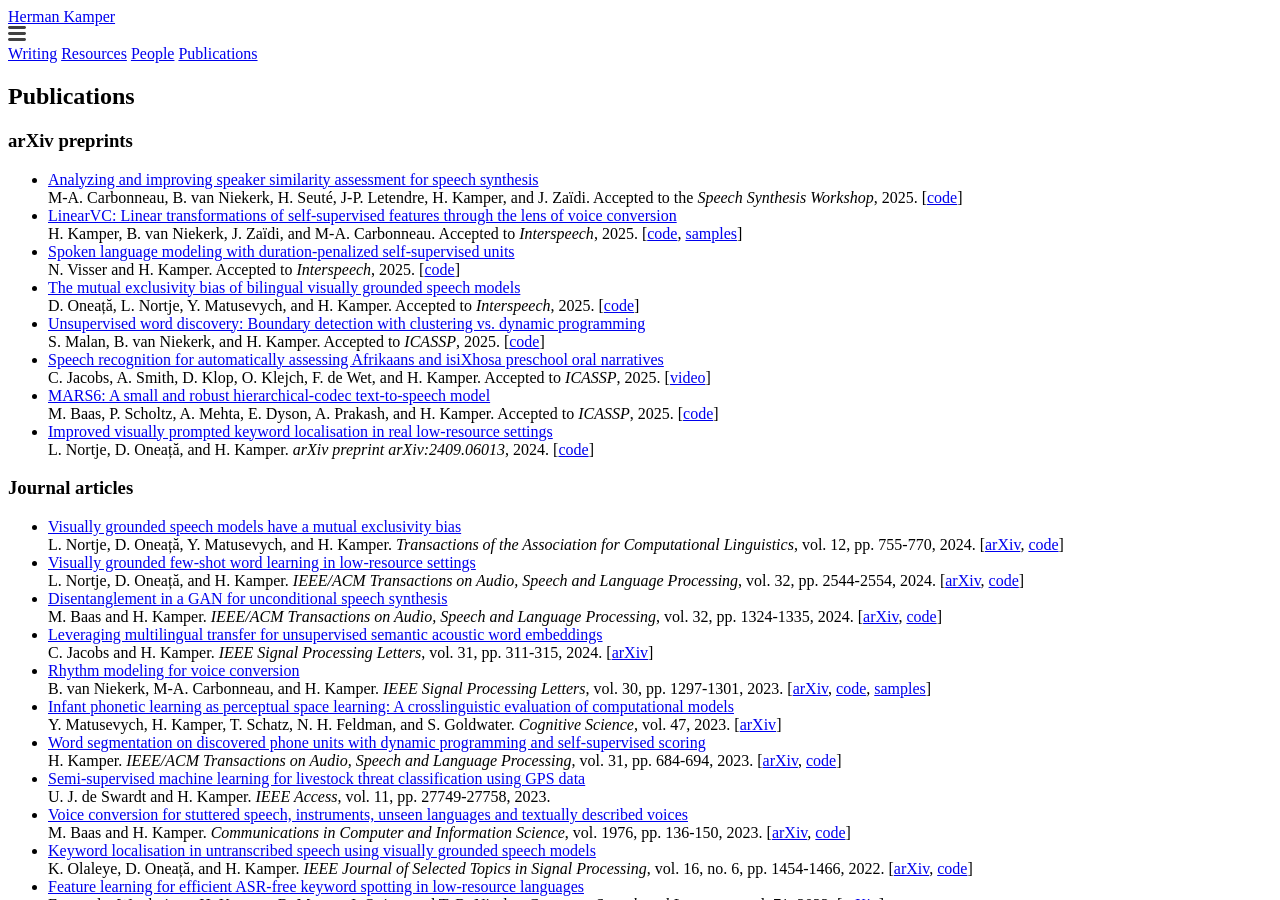
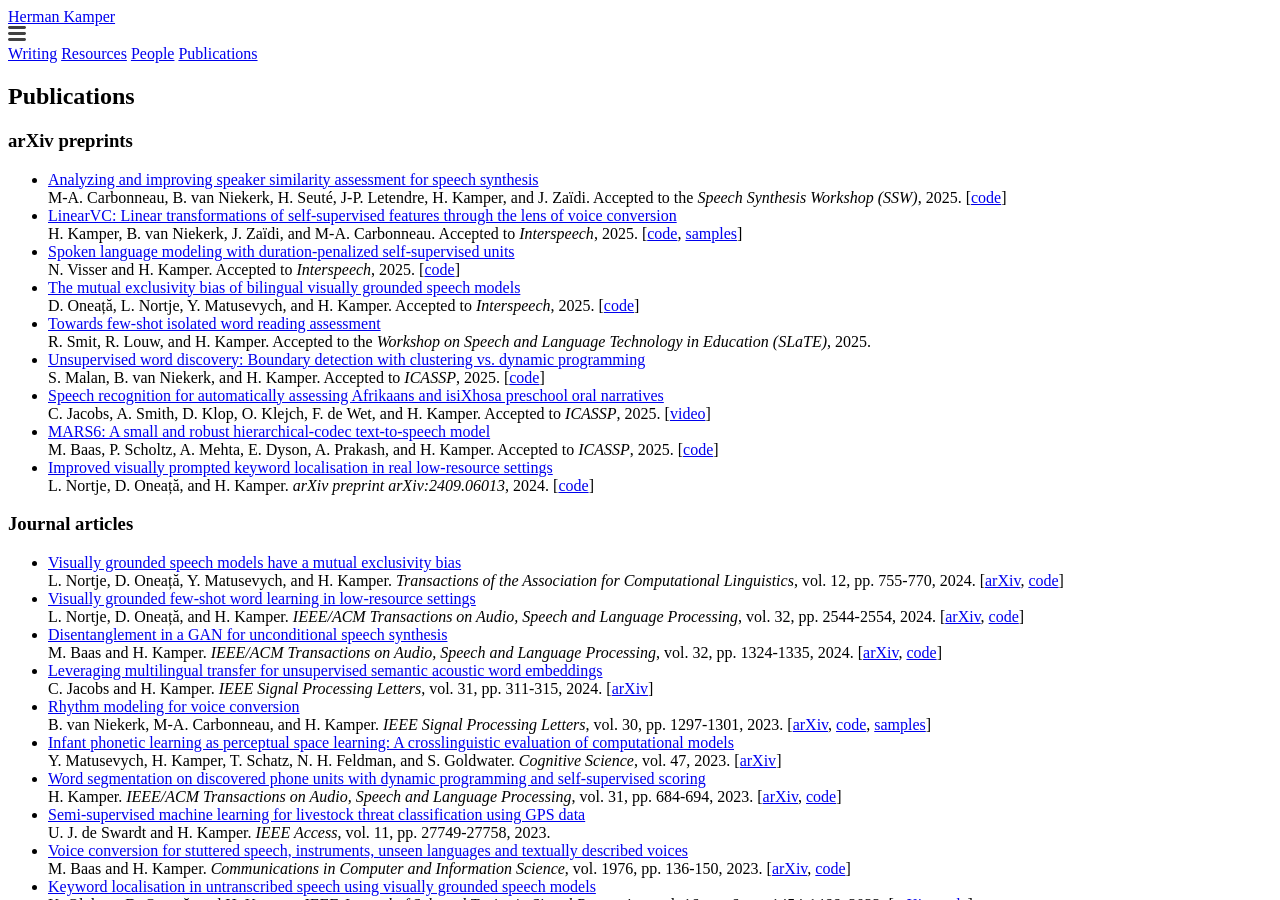
Before and after one commit to kamperh/kamperh.github.io, a Jekyll site: the page built from publications.md, in a window 1280 px wide and 900 px high. Built offline with Jekyll 4.4.1, drawn with Linux system fonts in a browser that asks for light colours; a style sheet for code colours, icons or effects is not loaded.

Commit message:
Update publications.md

```diff
--- a/publications.md
+++ b/publications.md
@@ -11,13 +11,15 @@
 ### arXiv preprints
 
 - [Analyzing and improving speaker similarity assessment for speech synthesis](https://arxiv.org/abs/2507.02176)
-  M-A. Carbonneau, B. van Niekerk, H. Seuté, J-P. Letendre, H. Kamper, and J. Zaïdi. Accepted to the *Speech Synthesis Workshop*, 2025. [[code](https://github.com/ubisoft/ubisoft-laforge-spkrid)]
+  M-A. Carbonneau, B. van Niekerk, H. Seuté, J-P. Letendre, H. Kamper, and J. Zaïdi. Accepted to the *Speech Synthesis Workshop (SSW)*, 2025. [[code](https://github.com/ubisoft/ubisoft-laforge-spkrid)]
 - [LinearVC: Linear transformations of self-supervised features through the lens of voice conversion](https://arxiv.org/abs/2506.01510)
   H. Kamper, B. van Niekerk, J. Zaïdi, and M-A. Carbonneau. Accepted to *Interspeech*, 2025. [[code](https://github.com/kamperh/linearvc/), [samples](https://www.kamperh.com/linearvc/)]
 - [Spoken language modeling with duration-penalized self-supervised units](https://arxiv.org/abs/2505.23494)
   N. Visser and H. Kamper. Accepted to *Interspeech*, 2025. [[code](https://github.com/nicolvisser/dp-slm)]
 - [The mutual exclusivity bias of bilingual visually grounded speech models](https://arxiv.org/abs/2506.04037)
   D. Oneață, L. Nortje, Y. Matusevych, and H. Kamper. Accepted to *Interspeech*, 2025. [[code](https://github.com/danoneata/me-vgs)]
+- [Towards few-shot isolated word reading assessment](https://arxiv.org/abs/2507.12217)
+  R. Smit, R. Louw, and H. Kamper. Accepted to the *Workshop on Speech and Language Technology in Education (SLaTE)*, 2025.
 - [Unsupervised word discovery: Boundary detection with clustering vs. dynamic programming](https://arxiv.org/abs/2409.14486)
   S. Malan, B. van Niekerk, and H. Kamper. Accepted to *ICASSP*, 2025. [[code](https://s-malan.github.io/prom-seg-clus/)]
 - [Speech recognition for automatically assessing Afrikaans and isiXhosa preschool oral narratives](https://arxiv.org/abs/2501.06478)
```
